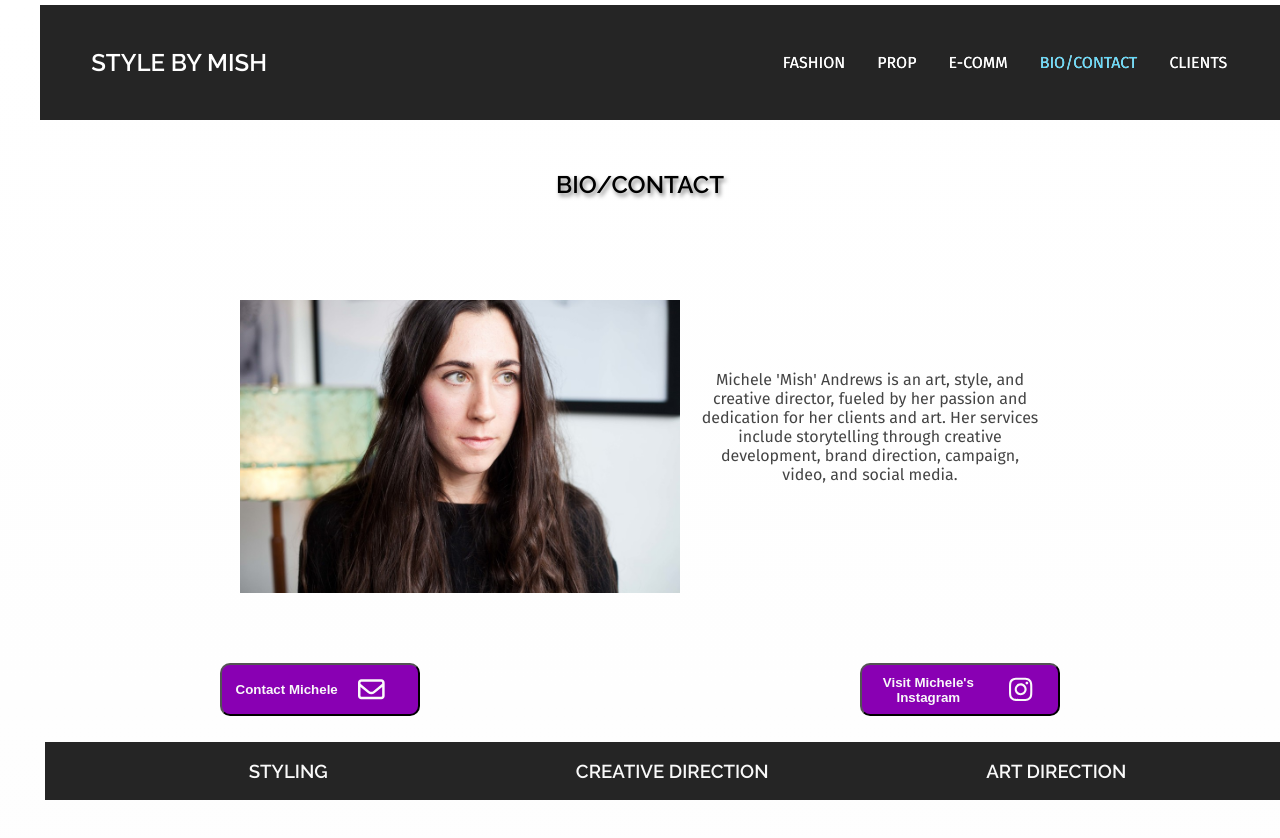
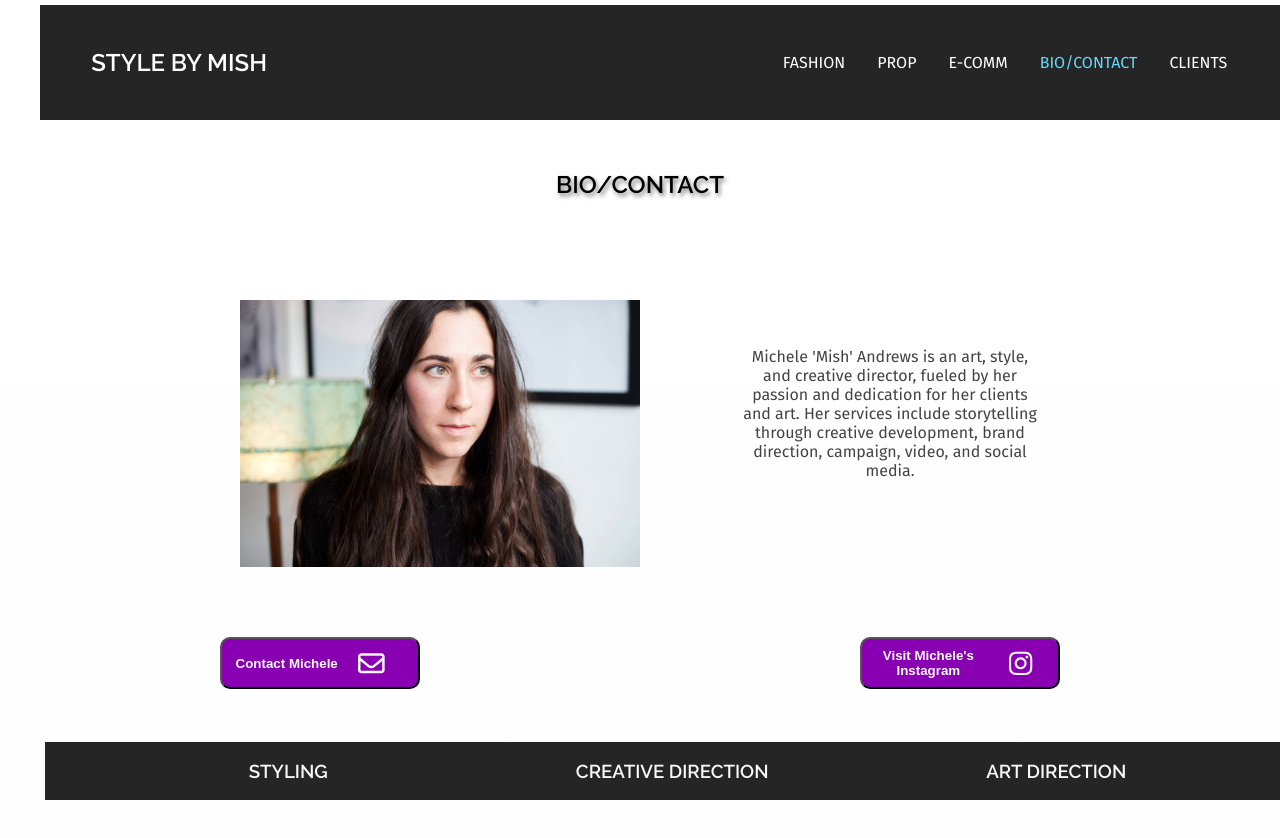
Before and after one commit to ErikDodd/mishnar, a React (Create React App) app: page /Contact in a window 1280 px wide. Shown: the top 838 px of the page. Built offline with nearby package versions, Linux system fonts and the light colour scheme.

Commit message:
Adjusted page layout for Contact Page. Also adjusted the color for the animation on h2 tags. Couple other small things too

```diff
--- a/src/App.css
+++ b/src/App.css
@@ -40,8 +40,7 @@ nav a {
   color: #f9f9f9;
   transition: color 0.25s;
   line-height: 1.2em;
-  /* color: #0000; */
-  text-shadow: 0 0 #f9f9f9, 0 1.2em #61dafb;
+  /* text-shadow: 0 0 #f9f9f9, 0 1.2em #61dafb; */
   overflow: hidden;
   transition: 0.5s;
 
@@ -92,7 +91,7 @@ h2:hover {
   font-size: 3rem;
   color: transparent;
   text-shadow: 10px 10px 0px #61dafb,
-    15px 15px 0px #a901ff;
+    15px 15px 0px #6A0DAD;
   /* 20px 20px 0px #E9019A; */
   /* 25px 25px 0px #F40468,
     45px 45px 10px #482896; */
@@ -125,6 +124,7 @@ h3 {
 }
 
 /* MULTI COLOR BACKGROUND */
+
 /* body {
   font-family: 'Fira Sans', sans-serif;
   background: linear-gradient(100deg, #ffc800, #61dafb);
@@ -135,6 +135,7 @@ h3 {
 } */
 
 /* BLACK TO WHITE BACKGROUND */
+
 body {
   font-family: 'Fira Sans', sans-serif;
   background: linear-gradient(to bottom, white, #f9f9f9);
@@ -158,9 +159,9 @@ body {
 }
 
 .bio-image {
-  width: 55%;
+  width: 50%;
   height: auto;
-  margin-right: 20px;
+  margin-right: 60px;
   margin-bottom: 20px;
   margin-top: 50px;
 }
@@ -169,6 +170,7 @@ body {
   text-align: center;
   margin-bottom: 20px;
   margin-top: 10px;
+  margin-left: 40px;
   width: 75%;
 }
 
```
